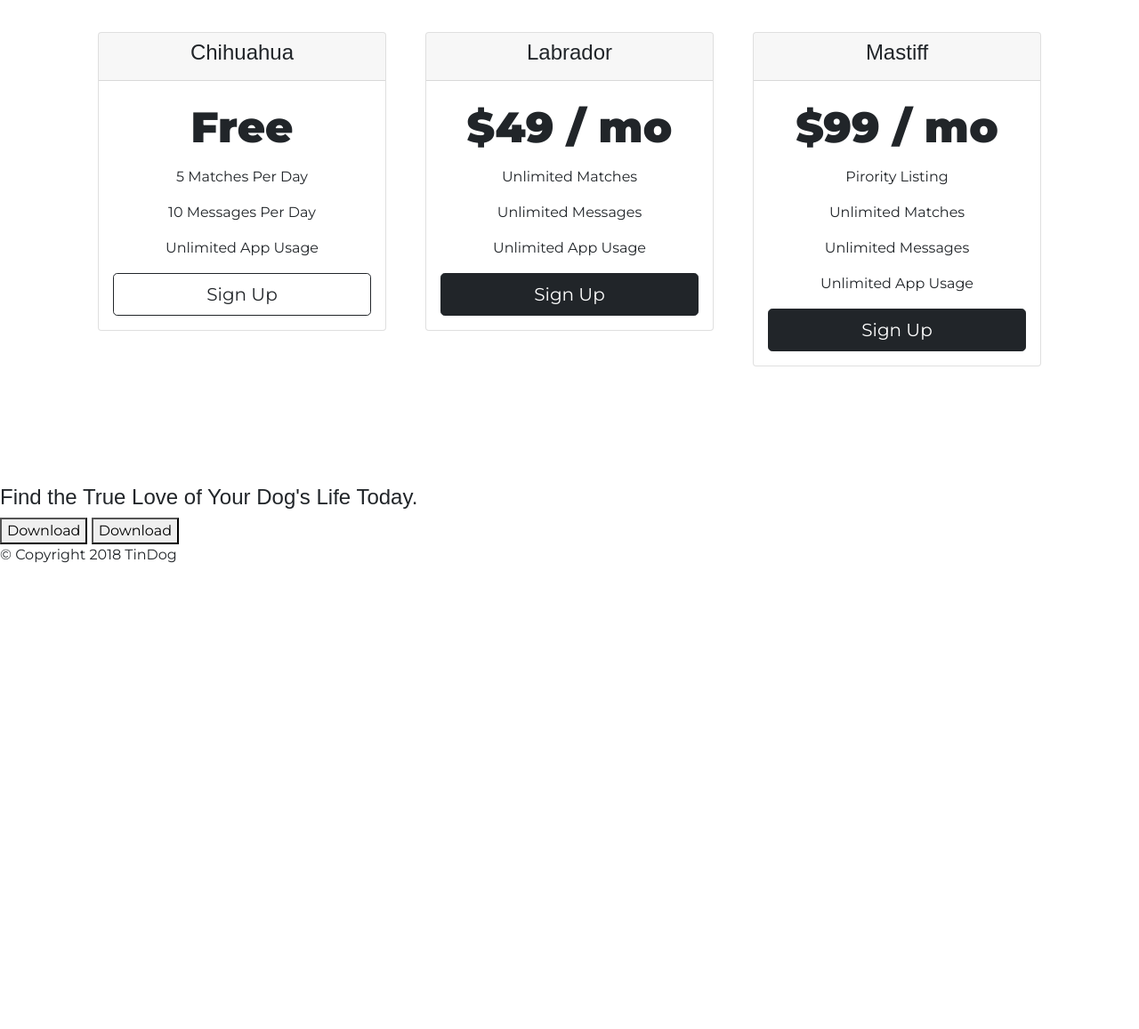
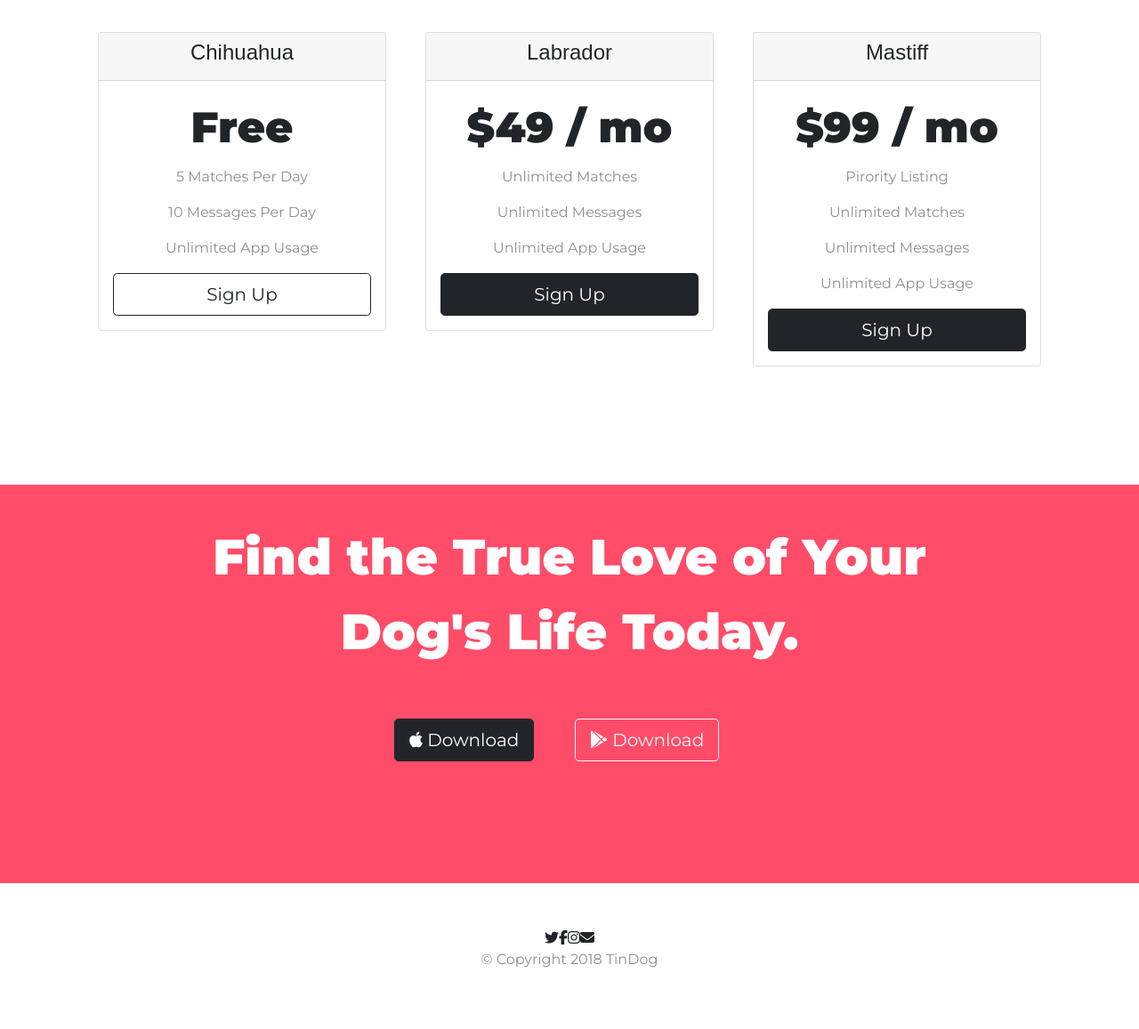
Before and after one commit to LeaCara/CV_WEB, a plain HTML site: page btrap_web/index.html in a window 1280 px wide. Shown: the part 2040-3197 px from the top of the page at 89% size. Before the commit the page ends 2692 px from the top, so only its background shows below. Drawn offline with nearby package versions, Linux system fonts and the light colour scheme.

Commit message:
Finishing boot

```diff
--- a/btrap_web/css/styles.css
+++ b/btrap_web/css/styles.css
@@ -16,9 +16,28 @@ h3 {
   font-size: 1.5rem;
 }
 
+p {
+    color: #8F8F8F;
+}
+
 #title {
   background-color: #ff4c68;
   color: #fff;
+}
+
+#cta {
+  font-family: 'Montserrat', sans-serif;
+  font-size: 3.5rem;  line-height: 1.5;
+  font-weight: 900;
+  background-color: #ff4c68;
+  color: #fff;
+  text-align: center;
+}
+
+.cta-text {
+  font-family: 'Montserrat', sans-serif;
+  font-size: 3.5rem;  line-height: 1.5;
+  font-weight: 900;
 }
 
 body{
@@ -142,3 +161,8 @@ body{
 .column-pricing {
   padding: 3% 2%;
 }
+
+.foot {
+  padding: 50px;
+  text-align: center;
+}
--- a/btrap_web/index.html
+++ b/btrap_web/index.html
@@ -199,20 +199,22 @@
   <!-- Call to Action -->
 
   <section id="cta">
-
-    <h3>Find the True Love of Your Dog's Life Today.</h3>
-    <button type="button">Download</button>
-    <button type="button">Download</button>
-
+    <div class="container">
+          <h3 class="cta-text">Find the True Love of Your Dog's Life Today.</h3>
+          <!-- i (italic tag) is used because for an icon i is the shorter tag that exists in HTML code. It can be replaced for span -->
+          <button type="button" class="btn download-button btn-dark btn-lg"><i class="fab fa-apple"></i> Download</button>
+          <button type="button" class="btn download-button btn-outline-light btn-lg"><i class="fab fa-google-play"></i> Download</button>
+    </div>
   </section>
 
 
   <!-- Footer -->
 
   <footer id="footer">
-
-    <p>© Copyright 2018 TinDog</p>
-
+    <div class="foot">
+      <i class="fab fa-twitter fa-1.5x">   </i><i class="fab fa-facebook-f fa-1.5x">   </i><i class="fab fa-instagram fa-1.5x">   </i><i class="fas fa-envelope fa-1.5x">   </i>
+      <p>© Copyright 2018 TinDog</p>
+    </div>
   </footer>
 
 </body>
```
